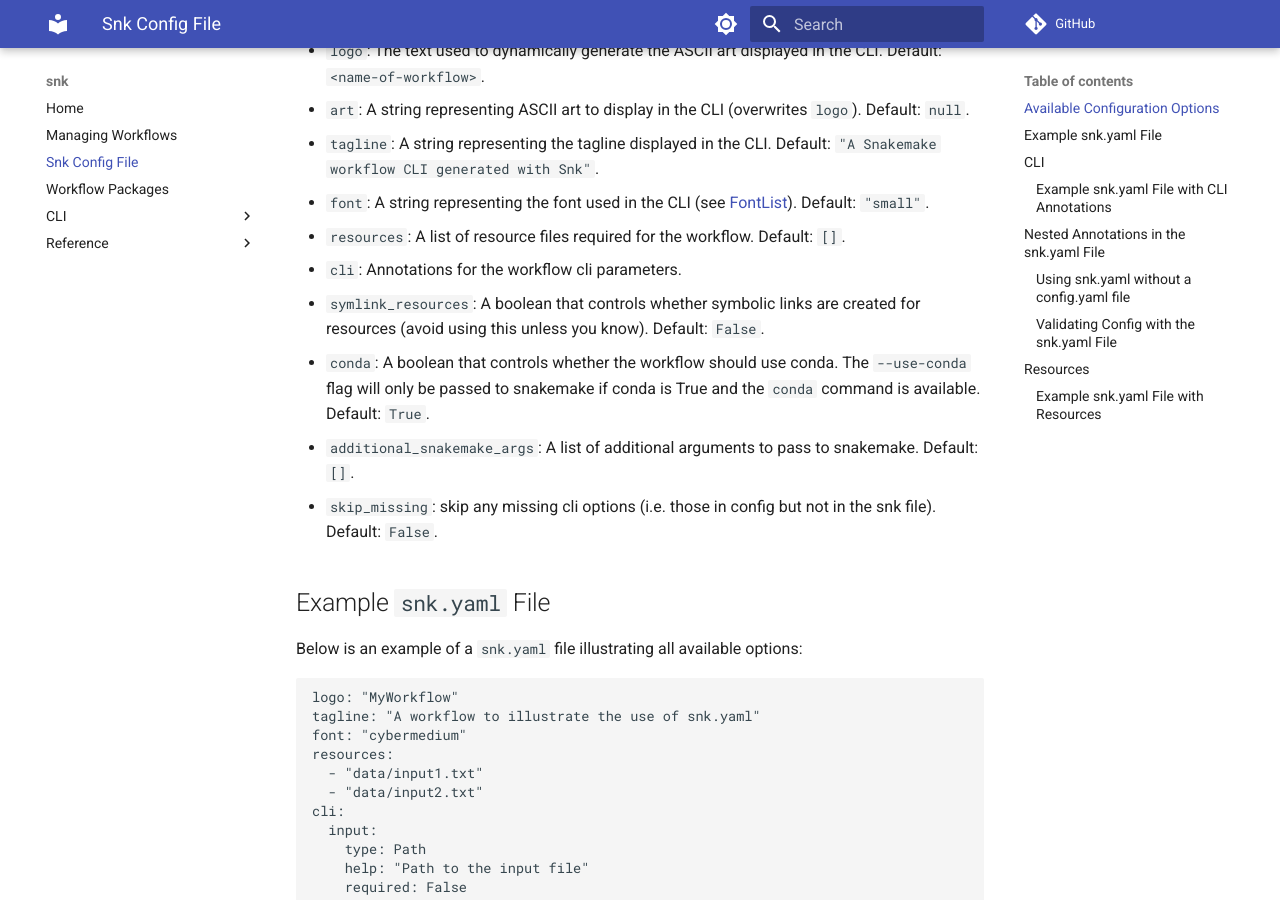
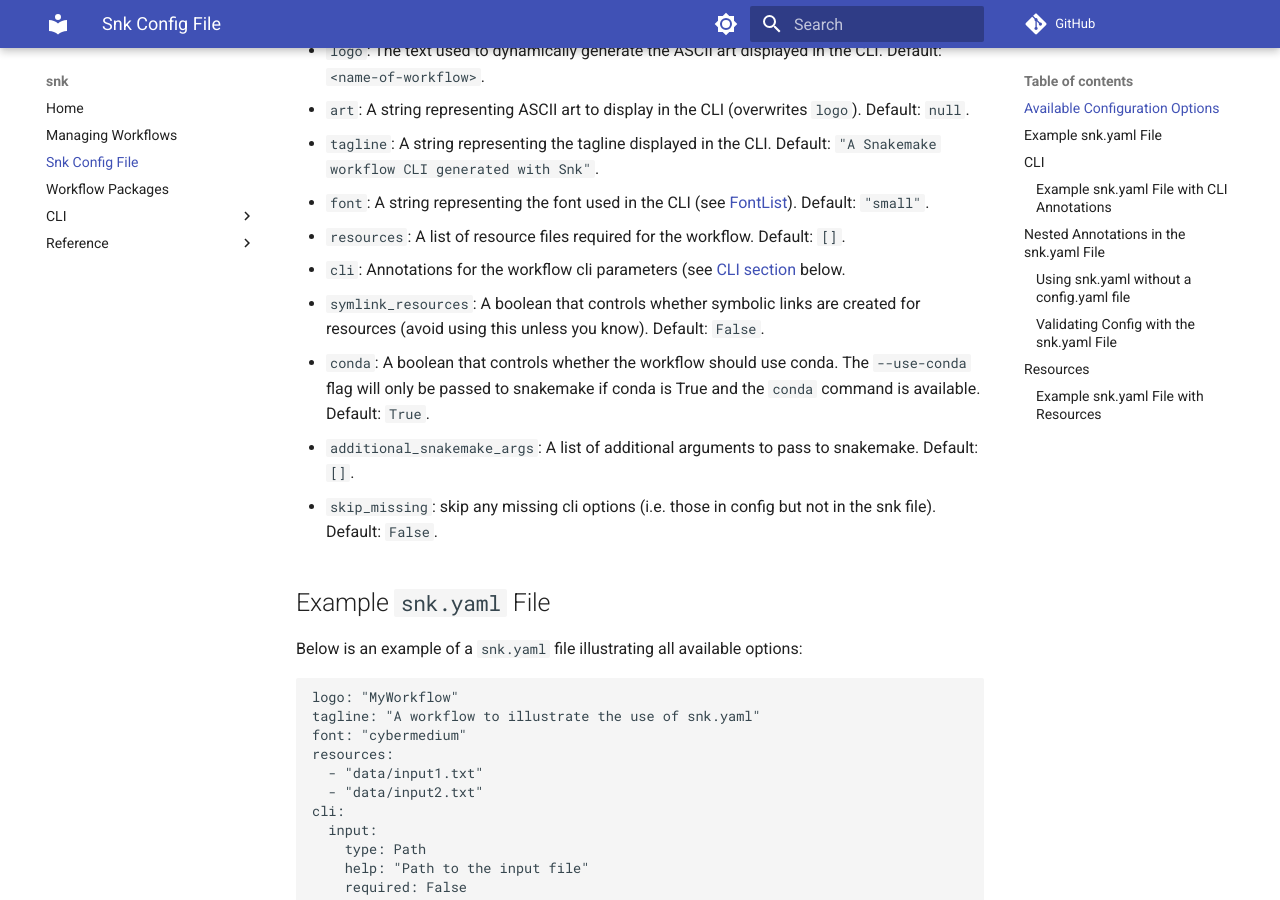
Before and after one commit to Wytamma/snk, an MkDocs documentation site: the page built from docs/snk_config_file.md, in a window 1280 px wide and 900 px high, scrolled down 351 px. Built offline with MkDocs 1.6.1 and Material for MkDocs 9.7.7, drawn with Linux system fonts in a browser that asks for light colours; comment, search, counter and statistics services are not loaded.

Commit message:
Update snk_config_file.md

```diff
--- a/docs/snk_config_file.md
+++ b/docs/snk_config_file.md
@@ -15,7 +15,7 @@ The following options are available for configuration in `snk.yaml`:
 - `tagline`: A string representing the tagline displayed in the CLI. Default: `"A Snakemake workflow CLI generated with Snk"`.
 - `font`: A string representing the font used in the CLI (see [FontList](https://www.ascii-art.site/FontList.html)). Default: `"small"`.
 - `resources`: A list of resource files required for the workflow. Default: `[]`.
-- `cli`: Annotations for the workflow cli parameters.
+- `cli`: Annotations for the workflow cli parameters (see [CLI section](https://snk.wytamma.com/snk_config_file/#cli) below.
 - `symlink_resources`: A boolean that controls whether symbolic links are created for resources (avoid using this unless you know). Default: `False`.
 - `conda`: A boolean that controls whether the workflow should use conda. The `--use-conda` flag will only be passed to snakemake if conda is True and the `conda` command is available. Default: `True`.
 - `additional_snakemake_args`: A list of additional arguments to pass to snakemake. Default: `[]`.
```
